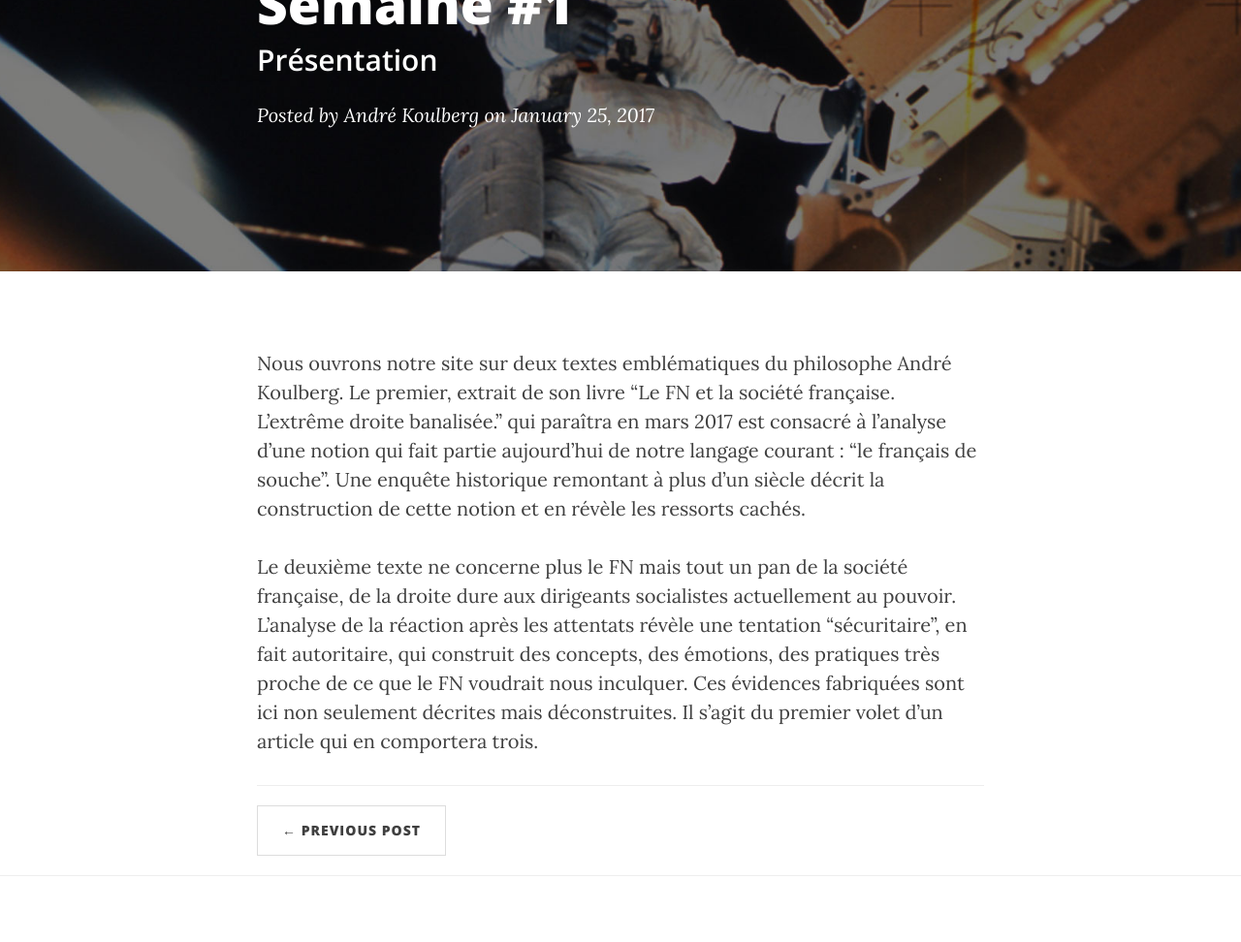
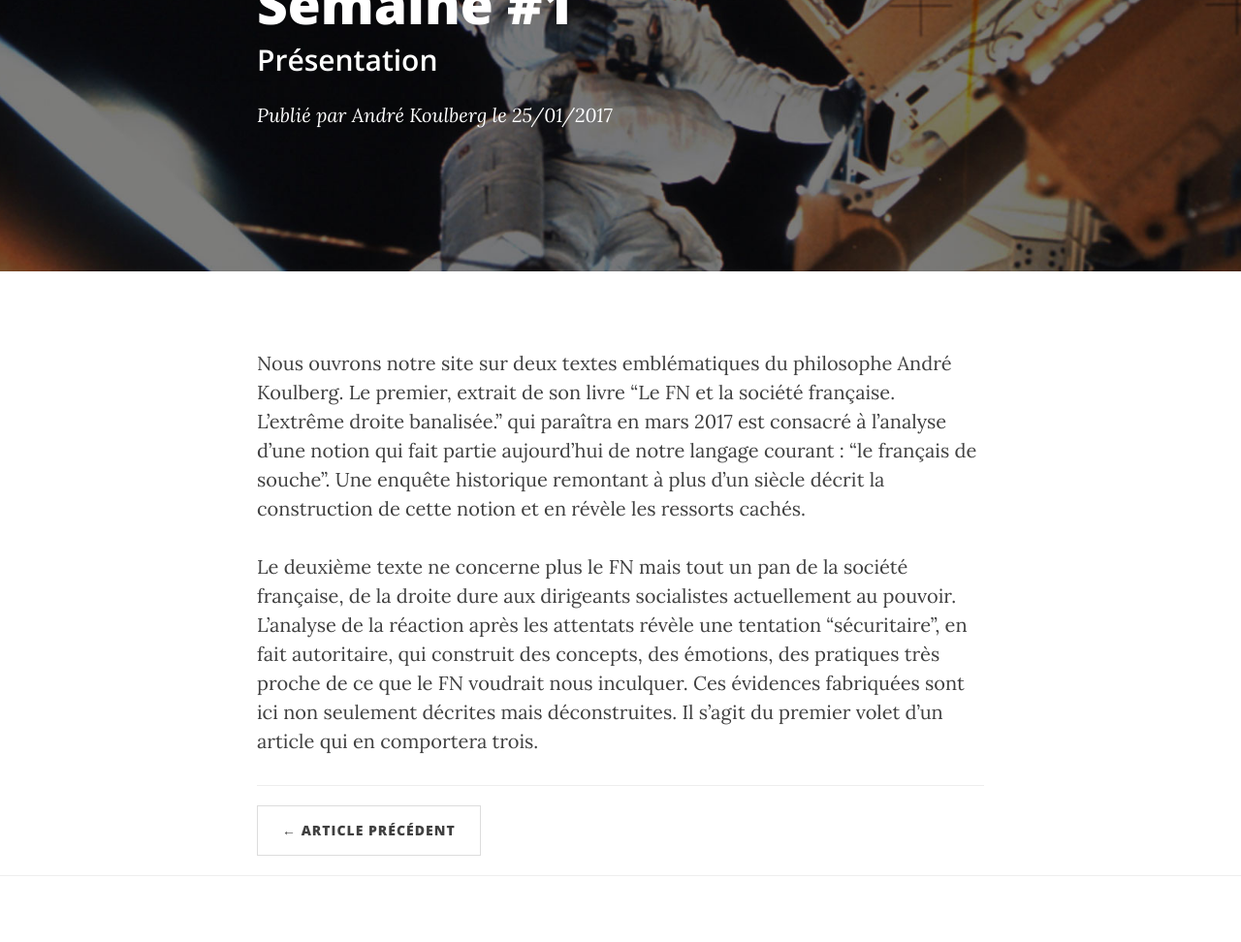
Before and after one commit to cripeda/cripeda.github.io, a Jekyll site: the page built from _posts/2017-01-25-semaine_1.md, in a window 1280 px wide. Shown: the part 296-1268 px from the top of the page at 97% size. Built offline with Jekyll 4.4.1, drawn with Linux system fonts in a browser that asks for light colours; nearby versions of some CDN libraries.

Commit message:
Translate post layout

```diff
--- a/_layouts/post.html
+++ b/_layouts/post.html
@@ -12,7 +12,7 @@
                     {% if page.subtitle %}
                     <h2 class="subheading">{{ page.subtitle }}</h2>
                     {% endif %}
-                    <span class="meta">Posted by {% if page.author %}{{ page.author }}{% else %}{{ site.title }}{% endif %} on {{ page.date | date: "%B %-d, %Y" }}</span>
+                    <span class="meta">Publié par {% if page.author %}{{ page.author }}{% else %}{{ site.title }}{% endif %} le {{ page.date | date: "%-d/%m/%Y" }}</span>
                 </div>
             </div>
         </div>
@@ -32,12 +32,12 @@
                 <ul class="pager">
                     {% if page.previous.url %}
                     <li class="previous">
-                        <a href="{{ page.previous.url | prepend: site.baseurl | replace: '//', '/' }}" data-toggle="tooltip" data-placement="top" title="{{page.previous.title}}">&larr; Previous Post</a>
+                        <a href="{{ page.previous.url | prepend: site.baseurl | replace: '//', '/' }}" data-toggle="tooltip" data-placement="top" title="{{page.previous.title}}">&larr; Article précédent</a>
                     </li>
                     {% endif %}
                     {% if page.next.url %}
                     <li class="next">
-                        <a href="{{ page.next.url | prepend: site.baseurl | replace: '//', '/' }}" data-toggle="tooltip" data-placement="top" title="{{page.next.title}}">Next Post &rarr;</a>
+                        <a href="{{ page.next.url | prepend: site.baseurl | replace: '//', '/' }}" data-toggle="tooltip" data-placement="top" title="{{page.next.title}}">Article suivant &rarr;</a>
                     </li>
                     {% endif %}
                 </ul>
```
